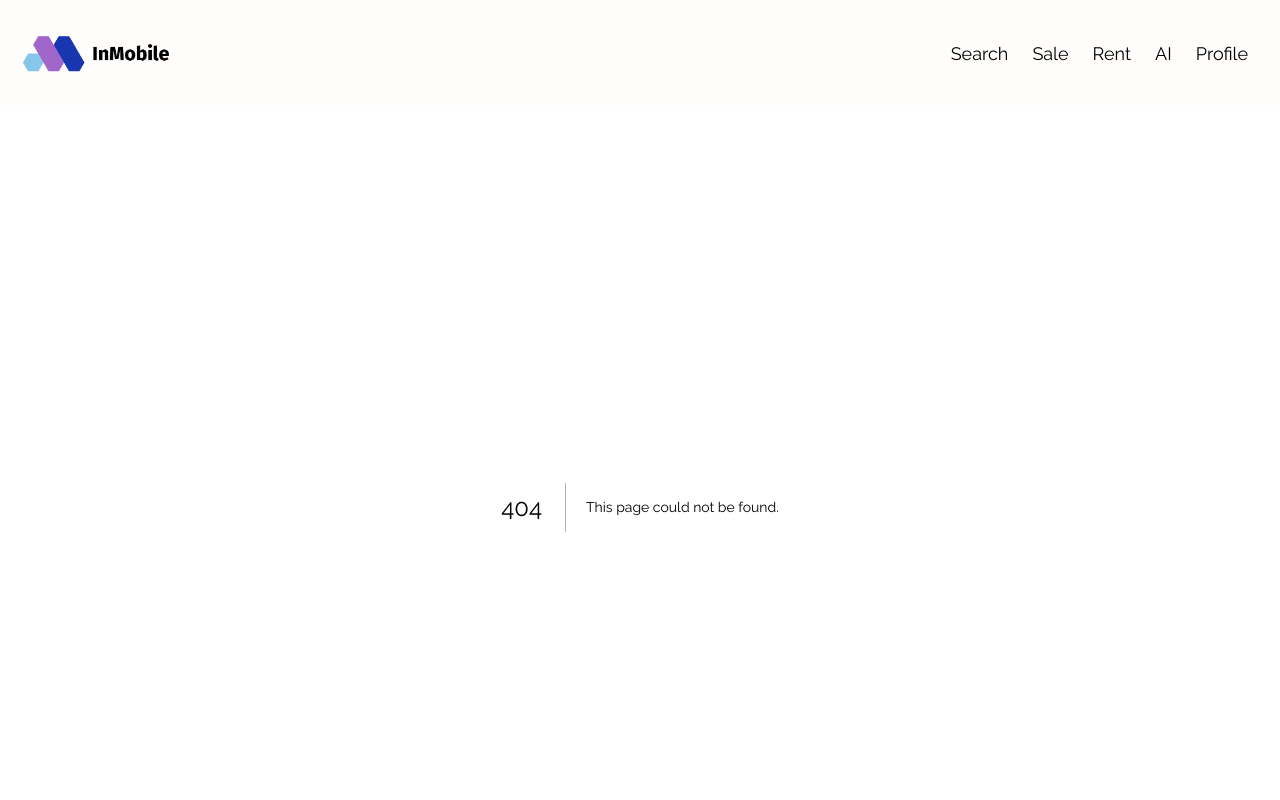
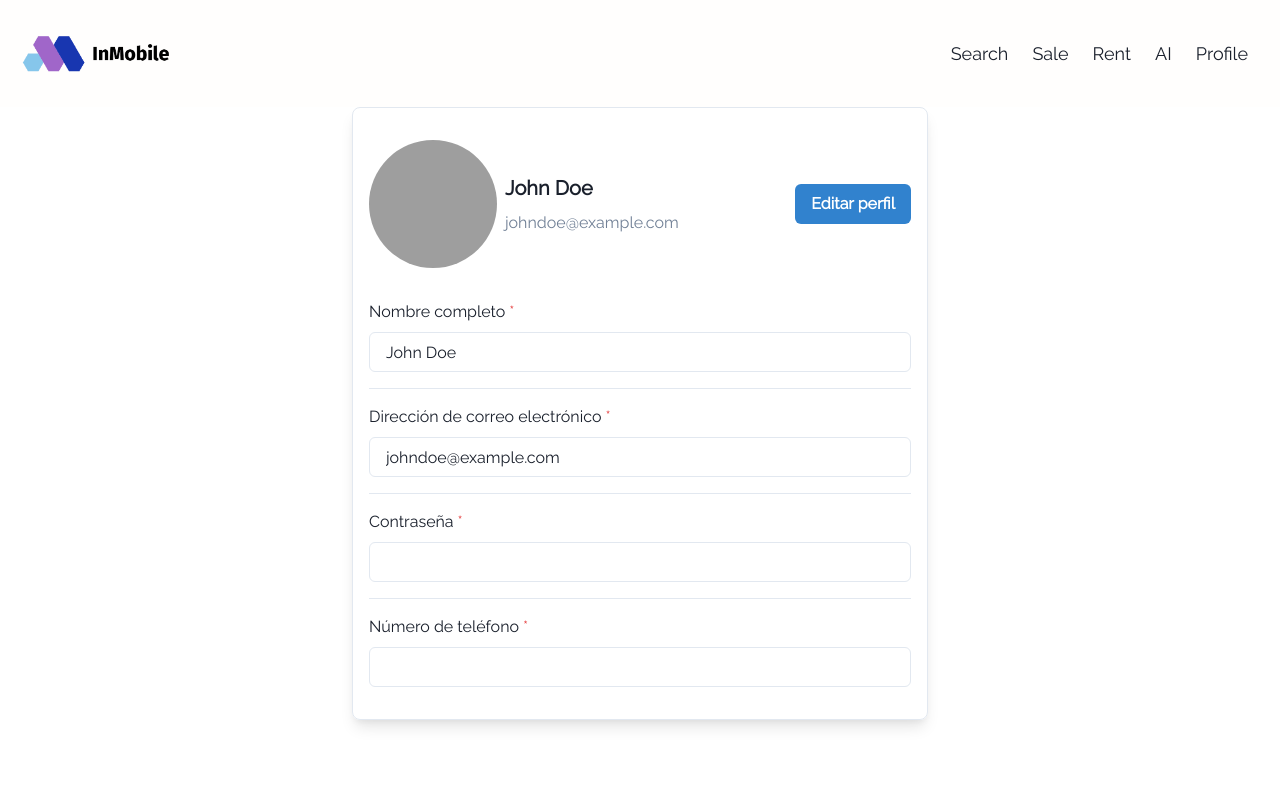
Before and after one commit to DavidRedz10/InMobile, a Next.js app: page /profile in a window 1280 px wide. Before the commit this address had no page. Shown: the top 800 px of the page. Built offline with nearby package versions, Linux system fonts and the light colour scheme; grey boxes are pictures that could not be loaded.

Commit message:
Pagina de perfil

```diff
--- /dev/null
+++ b/pages/profile.js
@@ -0,0 +1,90 @@
+import { useState } from "react";
+import {
+  Box,
+  VStack,
+  Avatar,
+  HStack,
+  Text,
+  Button,
+  FormControl,
+  FormLabel,
+  Input,
+  StackDivider,
+  Spacer,
+} from "@chakra-ui/react";
+
+const Profile = () => {
+  const [isEditing, setIsEditing] = useState(false);
+
+  const handleEdit = () => {
+    setIsEditing(!isEditing);
+  };
+
+  return (
+    <Box
+      px={4}
+      py={8}
+      mx="auto"
+      maxW="xl"
+      borderWidth={1}
+      borderRadius={8}
+      boxShadow="lg"
+    >
+      <HStack>
+        <Avatar
+          size="2xl"
+          name="John Doe"
+          src="https://bit.ly/dan-abramov"
+        />
+        <VStack align="left">
+          <Text fontSize="xl" fontWeight="bold">
+            John Doe
+          </Text>
+          <Text color="gray.500">johndoe@example.com</Text>
+        </VStack>
+        <Spacer />
+        {!isEditing && (
+          <Button colorScheme="blue" onClick={handleEdit}>
+            Editar perfil
+          </Button>
+        )}
+      </HStack>
+
+      <VStack mt={8} divider={<StackDivider />} spacing={4}>
+        <FormControl isRequired>
+          <FormLabel>Nombre completo</FormLabel>
+          <Input type="text" defaultValue="John Doe" isReadOnly={!isEditing} />
+        </FormControl>
+        <FormControl isRequired>
+          <FormLabel>Dirección de correo electrónico</FormLabel>
+          <Input
+            type="email"
+            defaultValue="johndoe@example.com"
+            isReadOnly={!isEditing}
+          />
+        </FormControl>
+        <FormControl isRequired>
+          <FormLabel>Contraseña</FormLabel>
+          <Input type="password" isReadOnly={!isEditing} />
+        </FormControl>
+        <FormControl isRequired>
+          <FormLabel>Número de teléfono</FormLabel>
+          <Input type="tel" isReadOnly={!isEditing} />
+        </FormControl>
+      </VStack>
+
+      {isEditing && (
+        <HStack justify="center" mt={8}>
+          <Button colorScheme="blue" onClick={handleEdit}>
+            Guardar cambios
+          </Button>
+          <Button colorScheme="gray" variant="ghost" onClick={handleEdit}>
+            Cancelar
+          </Button>
+        </HStack>
+      )}
+    </Box>
+  );
+};
+
+export default Profile;
--- a/pages/questions.js
+++ /dev/null
@@ -1,129 +0,0 @@
-import { React, useState, useEffect } from "react";
-import axios from "axios";
-import Link from "next/link";
-
-const Questions = () => {
-  const [isQuestionAnswered, setIsQuestionAnswered] = useState(false);
-  const [quizQuestions, setQuizQuestions] = useState([]);
-  const [questionLength, setQuestionLength] = useState(0);
-  const [questionNumber, setQuestionNumber] = useState(0);
-  const [totalScore, setTotalScore] = useState(0);
-  const [quizEnded, setQuizEnded] = useState(false);
-
-  const read_token = process.env.NEXT_PUBLIC_TOKEN
-
-  useEffect(() => {
-    const fetchData = async () => {
-      const result = await axios(
-        `https://api.buttercms.com/v2/content/my_quiz_app?auth_token=a3241b5fa114f5aeef3304a9ca7a2f4efc7cdd40`      );
-      console.log(result.data.data.my_quiz_app);
-      setQuizQuestions(result.data.data.my_quiz_app);
-      setQuestionLength(result.data.data.my_quiz_app.length);
-    };
-    fetchData();
-  }, []);
-  const handleChoice = (choice) => {
-    console.log(choice);
-    if (choice === quizQuestions[questionNumber]?.correct_option && !isQuestionAnswered) {
-      setIsQuestionAnswered(true);
-      setTotalScore(totalScore + 1);
-      alert("You got it correctly");
-    } else if (choice !== quizQuestions[questionNumber]?.correct_option && !isQuestionAnswered) {
-      setIsQuestionAnswered(true);
-      alert("Oops, you got it wrong");
-    }
-    else{
-      alert("You have already answered this question");
-    }
-  };
-  return (
-    <>
-      <div className="h-screen w-full flex justify-center items-center ">
-        {!quizEnded ? (
-          <div className="w-4/5 min-h-[75%] shadow-2xl flex flex-col justify-center items-center font-medium gap-16 ">
-            <h1 className="text-2xl">
-              {quizQuestions[questionNumber]?.quiz_question}?
-            </h1>
-            <div className=" grid grid-cols-2 gap-8 gap-x-12 ">
-              {/* options */}
-              <div
-                className=" w-[400px] rounded-md flex justify-center items-center py-4 text-white bg-blue-400 hover:cursor-pointer hover:bg-blue-600"
-                onClick={() =>
-                  handleChoice(quizQuestions[questionNumber]?.option_one)
-                }
-              >
-                {quizQuestions[questionNumber]?.option_one}
-              </div>
-              <div
-                className=" w-[400px] rounded-md flex justify-center items-center py-4 text-white bg-blue-400 hover:cursor-pointer hover:bg-blue-600"
-                onClick={() =>
-                  handleChoice(quizQuestions[questionNumber]?.option_two)
-                }
-              >
-                {quizQuestions[questionNumber]?.option_two}
-              </div>
-              <div
-                className=" w-[400px] rounded-md flex justify-center items-center py-4 text-white bg-blue-400 hover:cursor-pointer hover:bg-blue-600"
-                onClick={() =>
-                  handleChoice(quizQuestions[questionNumber]?.option_three)
-                }
-              >
-                {quizQuestions[questionNumber]?.option_three}
-              </div>
-              <div
-                className=" w-[400px] rounded-md flex justify-center items-center py-4 text-white bg-blue-400 hover:cursor-pointer hover:bg-blue-600"
-                onClick={() =>
-                  handleChoice(quizQuestions[questionNumber]?.option_four)
-                }
-              >
-                {quizQuestions[questionNumber]?.option_four}
-              </div>
-              {isQuestionAnswered ? (
-                <button
-                  className=" bg-gray-900 px-3 py-2 w-max text-white "
-                  onClick={() => {
-                    if (questionNumber + 1 === questionLength) {
-                      setQuizEnded(true);
-                    }
-                    else{
-                    setQuestionNumber(questionNumber + 1);
-                    }
-                    setIsQuestionAnswered(false);
-                  }}
-                >
-                  NextQuestion
-                </button>
-              ) : null}
-            </div>
-            {isQuestionAnswered ? (
-              <div className=" w-full px-2 ">
-                <p className=" max-h-[100px] overflow-y-scroll ">
-                  {/* correct answer explanation here */}
-                  {quizQuestions[questionNumber]?.explanation}
-                </p>
-              </div>
-            ) : null}
-          </div>
-        ) : (
-          <div className="w-4/5 min-h-[75%] shadow-2xl flex flex-col justify-center items-center font-medium gap-16 ">
-            <h1>Hurray you have completed the quiz</h1>
-            <h1 className="text-2xl">Your Score is {totalScore} out of {questionLength}</h1>
-            <button
-              className=" bg-gray-900 px-3 py-2 w-max text-white "
-              onClick={() => {
-                setQuestionNumber(0);
-                setQuizEnded(false);
-                setTotalScore(0);
-              }}
-            >
-              Restart Quiz
-            </button>
-           <Link href="/" >Return to Home</Link>
-          </div>
-        )}
-      </div>
-    </>
-  );
-};
-
-export default Questions;
```
